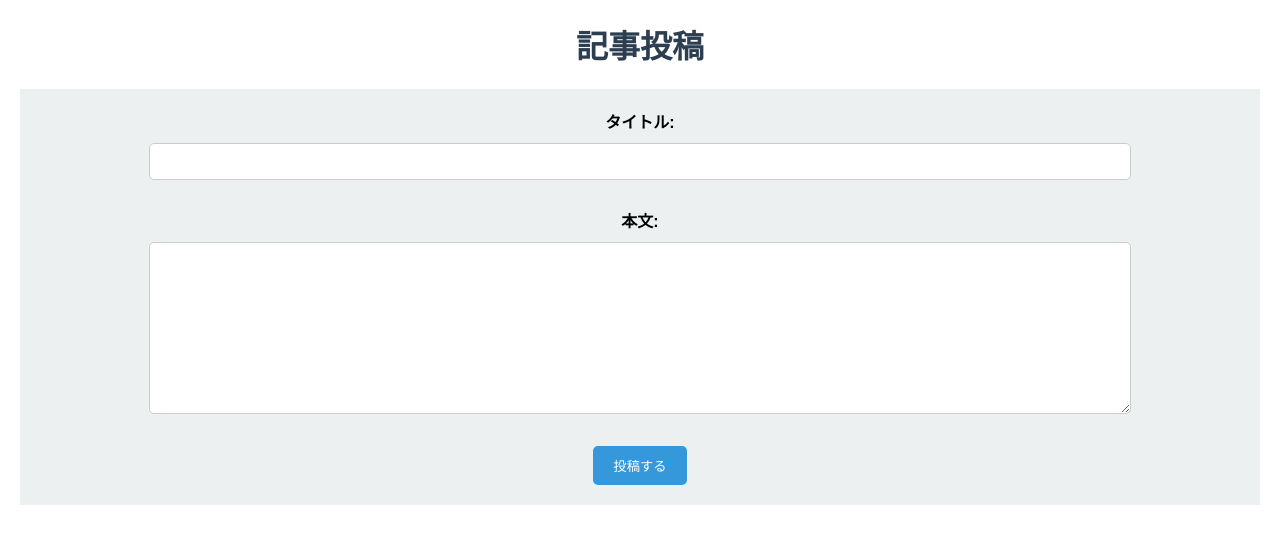
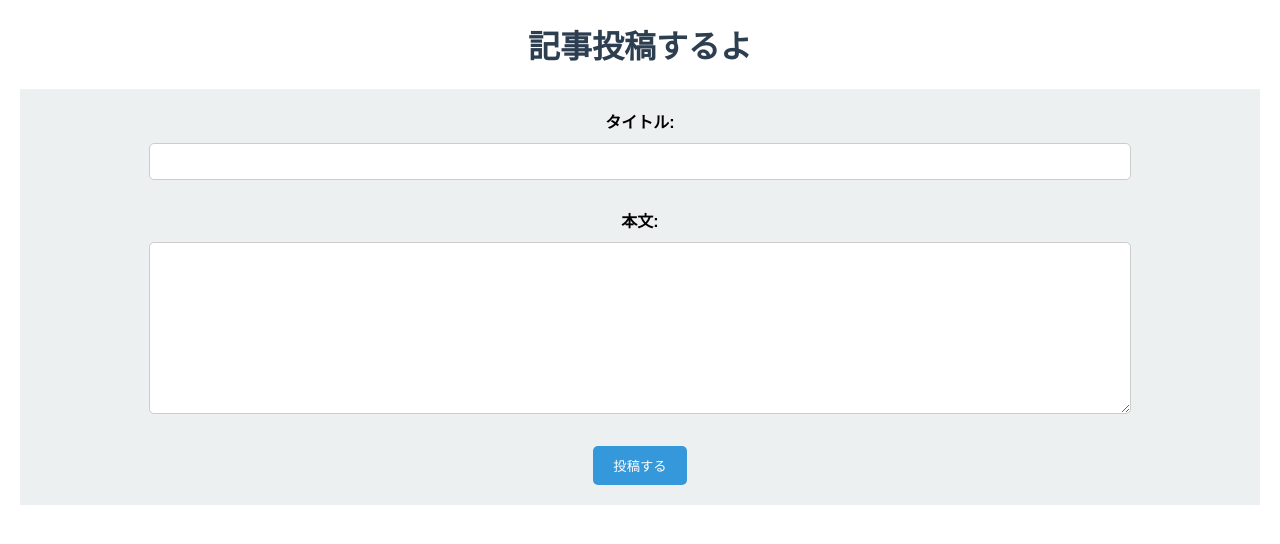
Before and after one commit to hiraidekazuki/git-app, a plain HTML site: page index.html in a window 1280 px wide. Drawn offline with Linux system fonts and the light colour scheme.

Commit message:
記事投稿するよに見出しを変更

```diff
--- a/index.html
+++ b/index.html
@@ -7,7 +7,7 @@
     <link rel="stylesheet" href="style.css">
 </head>
 <body>
-    <h1>記事投稿</h1>
+    <h1>記事投稿するよ</h1>
     <form action="#" method="post">
         <label for="title">タイトル:</label><br>
         <input type="text" id="title" name="title" required><br><br>
```
